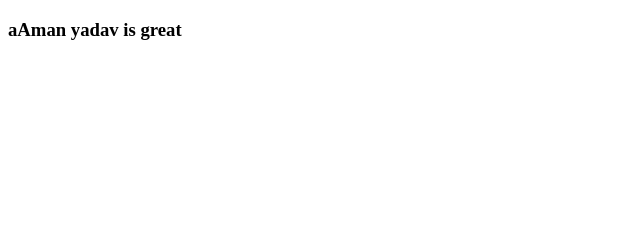
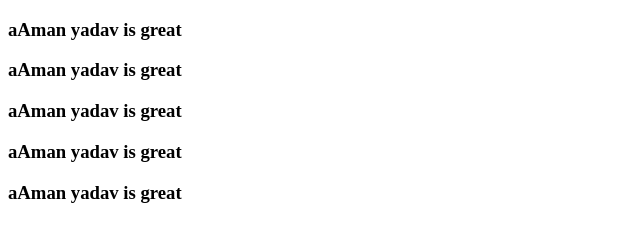
Before and after one commit to Amanyadav2030/test, a plain HTML site: page index.html in a window 1280 px wide. Shown: the whole page, without its empty margins (0-640 px from the left). Drawn offline with Linux system fonts and the light colour scheme.

Commit message:
aman yadav is great

```diff
--- a/index.html
+++ b/index.html
@@ -1,12 +1,16 @@
 <!DOCTYPE html>
 <html lang="en">
-<head>
-    <meta charset="UTF-8">
-    <meta http-equiv="X-UA-Compatible" content="IE=edge">
-    <meta name="viewport" content="width=device-width, initial-scale=1.0">
+  <head>
+    <meta charset="UTF-8" />
+    <meta http-equiv="X-UA-Compatible" content="IE=edge" />
+    <meta name="viewport" content="width=device-width, initial-scale=1.0" />
     <title>Document</title>
-</head>
-<body>
+  </head>
+  <body>
     <h3>aAman yadav is great</h3>
-</body>
+    <h3>aAman yadav is great</h3>
+    <h3>aAman yadav is great</h3>
+    <h3>aAman yadav is great</h3>
+    <h3>aAman yadav is great</h3>
+  </body>
 </html>
```
